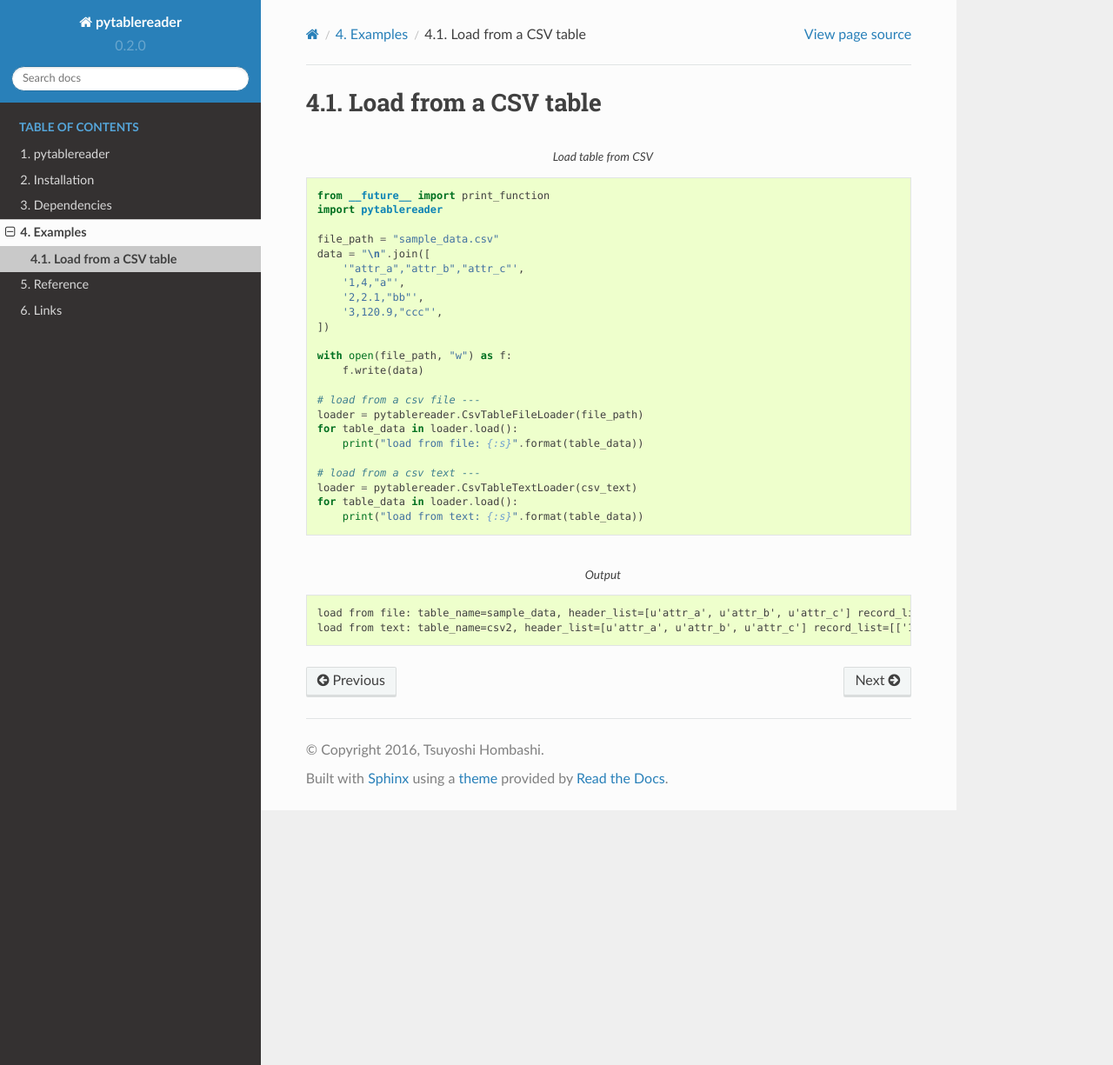
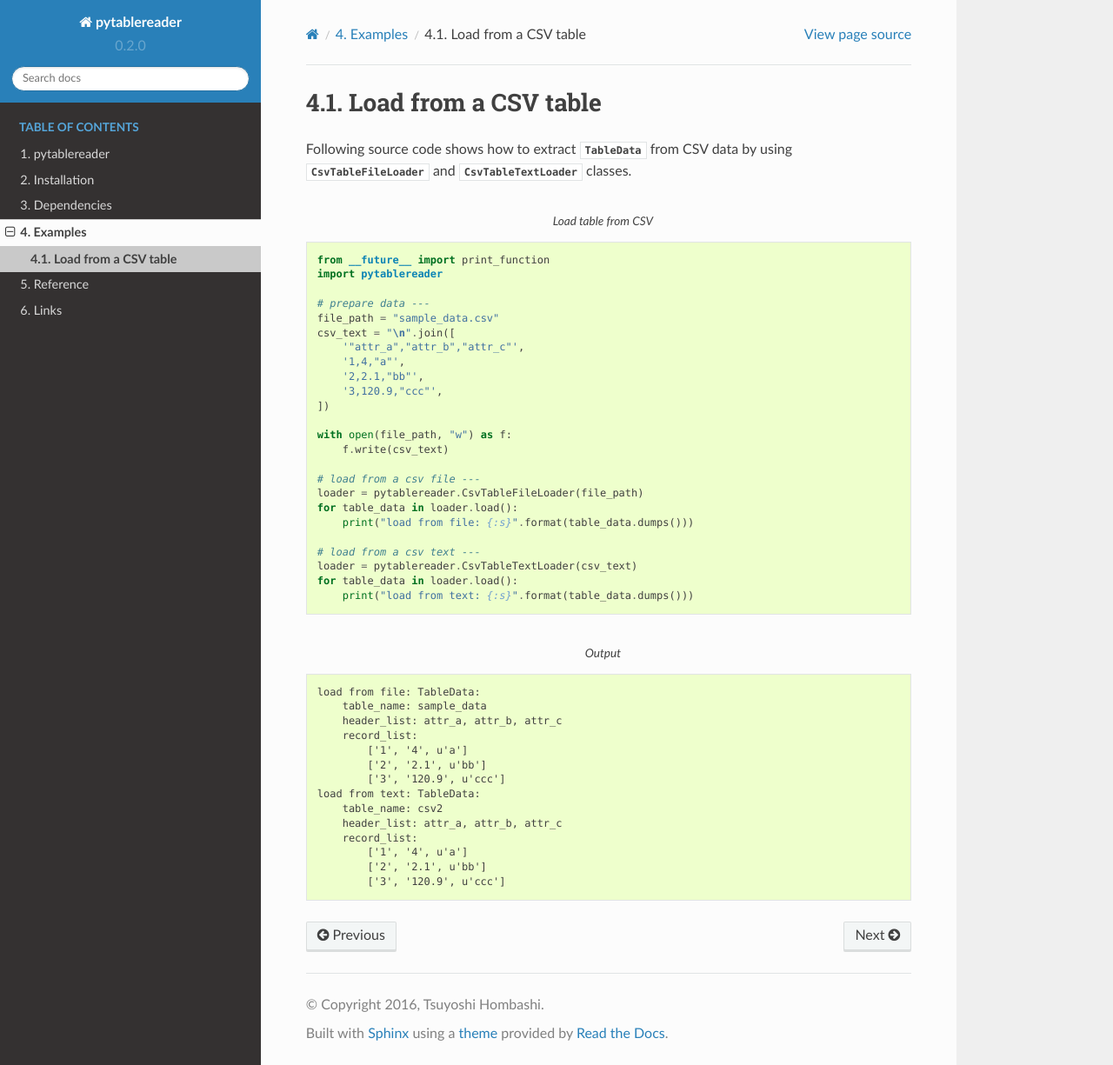
Before and after one commit to thombashi/pytablereader, a Sphinx documentation site: the page built from docs/pages/examples/csv.rst, in a window 1280 px wide and 1225 px high. Shown: the whole window at 87% size. Built offline with Sphinx 7.4.7 and the Read the Docs theme 2.0.0, drawn with Linux system fonts in a browser that asks for light colours; pages that are not in the unit, such as notebooks, are missing from menus.

Commit message:
Update docs

```diff
--- a/docs/conf.py
+++ b/docs/conf.py
@@ -396,6 +396,12 @@ rp_class = u"""
 .. |LoaderNotFoundError| replace::
     :py:class:`~pytablereader.LoaderNotFoundError`
 
+.. |CsvTableFileLoader| replace::
+    :py:class:`~pytablereader.CsvTableFileLoader`
+
+.. |CsvTableTextLoader| replace::
+    :py:class:`~pytablereader.CsvTableTextLoader`
+
 .. |TableData| replace::
     :py:class:`~pytablereader.data.TableData`
 """
--- a/docs/pages/examples/csv.rst
+++ b/docs/pages/examples/csv.rst
@@ -1,4 +1,6 @@
 Load from a CSV table
 ----------------------------
 
+Following source code shows how to extract |TableData| from CSV data by using |CsvTableFileLoader| and |CsvTableTextLoader| classes.
+
 .. include:: load_csv.txt
--- a/docs/pages/examples/load_csv.txt
+++ b/docs/pages/examples/load_csv.txt
@@ -5,8 +5,9 @@
     from __future__ import print_function
     import pytablereader
 
+    # prepare data ---
     file_path = "sample_data.csv"
-    data = "\n".join([
+    csv_text = "\n".join([
         '"attr_a","attr_b","attr_c"',
         '1,4,"a"',
         '2,2.1,"bb"',
@@ -14,21 +15,33 @@
     ])
 
     with open(file_path, "w") as f:
-        f.write(data)
+        f.write(csv_text)
 
     # load from a csv file ---
     loader = pytablereader.CsvTableFileLoader(file_path)
     for table_data in loader.load():
-        print("load from file: {:s}".format(table_data))
+        print("load from file: {:s}".format(table_data.dumps()))
 
     # load from a csv text ---
     loader = pytablereader.CsvTableTextLoader(csv_text)
     for table_data in loader.load():
-        print("load from text: {:s}".format(table_data))
+        print("load from text: {:s}".format(table_data.dumps()))
 
 
 .. code-block:: none
     :caption: Output
 
-    load from file: table_name=sample_data, header_list=[u'attr_a', u'attr_b', u'attr_c'] record_list=[['1', '4', u'a'], ['2', '2.1', u'bb'], ['3', '120.9', u'ccc']]
-    load from text: table_name=csv2, header_list=[u'attr_a', u'attr_b', u'attr_c'] record_list=[['1', '4', u'a'], ['2', '2.1', u'bb'], ['3', '120.9', u'ccc']]
+    load from file: TableData:
+        table_name: sample_data
+        header_list: attr_a, attr_b, attr_c
+        record_list:
+            ['1', '4', u'a']
+            ['2', '2.1', u'bb']
+            ['3', '120.9', u'ccc']
+    load from text: TableData:
+        table_name: csv2
+        header_list: attr_a, attr_b, attr_c
+        record_list:
+            ['1', '4', u'a']
+            ['2', '2.1', u'bb']
+            ['3', '120.9', u'ccc']
--- a/docs/pages/introduction/feature.txt
+++ b/docs/pages/introduction/feature.txt
@@ -3,7 +3,8 @@ Feature
 
 - Extract structured table data from various data format:
     - CSV file/text
+    - Microsoft Excel :superscript:`TM` file
     - HTML file/text
     - JSON file/text
+    - Markdown file/text
     - MediaWiki file/text
-    - Microsoft Excel :superscript:`TM` file
--- a/docs/pages/introduction/summary.txt
+++ b/docs/pages/introduction/summary.txt
@@ -1 +1 @@
-pytablereader is a python library to load structured table data from various data format: CSV/HTML/JSON/MediaWiki/Excel.
+pytablereader is a python library to load structured table data from various data format: CSV/Excel/HTML/JSON/Markdown/MediaWiki/MediaWiki.
```
